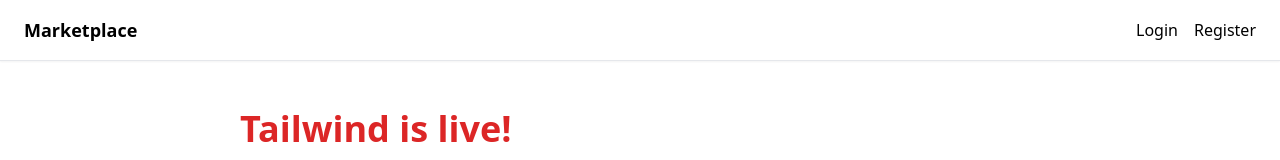
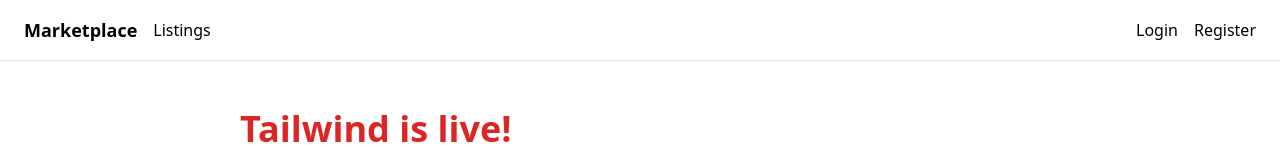
Before and after one commit to sullyist/marketplace-starter, a Next.js app: page / in a window 1280 px wide. Shown: the top 160 px of the page. Built offline with nearby package versions, Linux system fonts and the light colour scheme; no server answers.

Commit message:
Add Listings link to navbar

```diff
--- a/components/Layout.js
+++ b/components/Layout.js
@@ -1,4 +1,3 @@
-// components/Layout.js
 import Link from 'next/link';
 import { useSession, signOut } from 'next-auth/react';
 
@@ -11,6 +10,9 @@
         <div className="flex items-center space-x-4">
           <Link href="/">
             <a className="text-lg font-semibold hover:text-blue-600">Marketplace</a>
+          </Link>
+          <Link href="/listings">
+            <a className="hover:text-blue-600">Listings</a>
           </Link>
           {session && (
             <>
```
